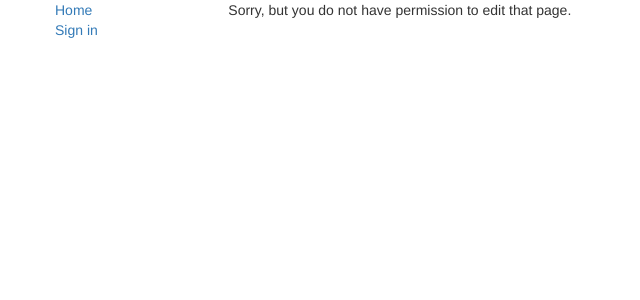
After one commit to infringebuffalo/bif2, a Django app: template db/templates/db/no_edit.html in a window 1280 px wide. The commit adds this page. Shown: the top 300 px of the page, without its empty margins (0-640 px from the left). Run offline with Django 3.2, Linux system fonts and the light colour scheme; the template is opened without the code that fills it, so the values that code supplies are empty; some libraries are stand-ins or nearby versions.

Commit message:
revised to have one general-purpose 'edit' view, which then picks the correct function for an entity

```diff
--- a/db/templates/db/batch.html
+++ b/db/templates/db/batch.html
@@ -6,6 +6,7 @@
 {% if batch %}
 <h1>{{ batch.name }}</h1>
 <p>{{ batch.description }}</p>
+<p><a href="{% url 'editEntity' id=batch.id %}">Edit batch</a></p>
 <table>
 {% for e in members %}
 <tr><td><a href="/db/{{ e.id }}">{{ e.name }}</a>{% if e.status == 2 %} (deleted){% elif e.status == 0 %} (waiting){% endif %}</td></tr>
--- /dev/null
+++ b/db/templates/db/no_edit.html
@@ -0,0 +1,7 @@
+{% extends "base_generic.html" %}
+
+{% block content %}
+<p>
+Sorry, but you do not have permission to edit that page.
+</p>
+{% endblock %}
--- a/db/templates/db/proposal.html
+++ b/db/templates/db/proposal.html
@@ -7,7 +7,7 @@
 <div class="col-sm-8">
 <p>Status: {% if prop.status == prop.WAITING %} waiting for confirmation {% elif prop.status == prop.ACCEPTED %} accepted {% else %} deleted {% endif %}</p>
 <p>Festival contact: {% if prop.orgContact %} {{prop.orgContact.user.email}} {% else %} none {% endif %}</p>
-<p><a href="{% url 'editProposal' id=prop.id %}">Edit proposal</a></p>
+<p><a href="{% url 'editEntity' id=prop.id %}">Edit proposal</a></p>
 <table>
 {% for key,value in prop_info.items %}
 <tr><th>{{ key }}</th><td>{{ value }}</td></tr>
--- a/db/templates/db/venue.html
+++ b/db/templates/db/venue.html
@@ -8,7 +8,7 @@
 <div class="row">
 <div class="col-sm-8">
 <p>Status: {% if venue.status == venue.WAITING %} waiting for confirmation {% elif venue.status == venue.ACCEPTED %} accepted {% else %} deleted {% endif %}</p>
-<p><a href="{% url 'editVenue' venue.id %}">Edit info</a></p>
+<p><a href="{% url 'editEntity' venue.id %}">Edit info</a></p>
 <table>
 {% for key,value in venue_info.items %}
 <tr><th>{{ key }}</th><td>{{ value }}</td></tr>
--- a/db/urls.py
+++ b/db/urls.py
@@ -25,13 +25,12 @@ urlpatterns = [
     path('undelete/<int:id>/', views.undeleteProposal, name='undeleteProposal'),
     path('venueForm/', views.venueForm, name='venueForm'),
     path('createVenue/', views.createVenue, name='createVenue'),
-    path('editVenue/<int:id>/', views.editVenue, name='editVenue'),
     path('confirmVenue/<int:id>/', views.confirmVenue, name='confirmVenue'),
     path('deleteVenue/<int:id>/', views.deleteVenue, name='deleteVenue'),
     path('undeleteVenue/<int:id>/', views.undeleteVenue, name='undeleteVenue'),
     path('addtobatch/<int:batchid>/<int:memberid>/', views.addToBatch, name='addToBatch'),
     path('addtobatch/', views.addToBatchForm, name='addToBatch'),
-    path('edit/<int:id>/', views.editProposal, name='editProposal'),
+    path('edit/<int:id>/', views.editEntity, name='editEntity'),
     path('update/', views.update, name='update'),
     path('updateVenue/', views.updateVenue, name='updateVenue'),
     path('addNote/', views.addNote, name='addNote'),
```
Also changed, not shown: db/views.py (+14 -0 lines).
